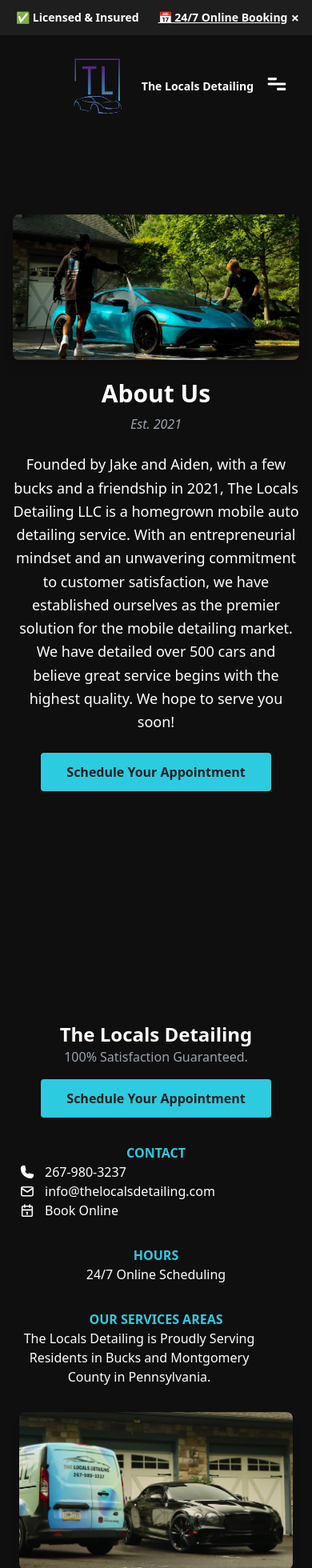
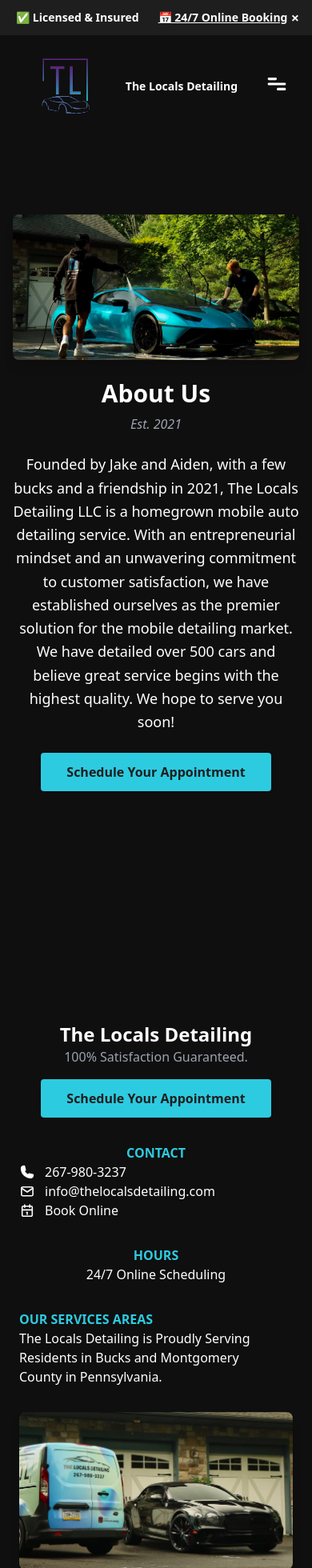
Before and after one commit to TravisDLeslie/thelocals, a React (Create React App) app: page /about-us in a window 390 px wide. Shown: the top 1960 px of the page at 80% size. Built offline with nearby package versions, Linux system fonts and the light colour scheme.

Commit message:
footer & nav

```diff
--- a/src/components/Footer.jsx
+++ b/src/components/Footer.jsx
@@ -46,8 +46,8 @@
 
           {/* Service Areas Section */}
           <div>
-            <h3 className="text-[#2DCBE0] font-bold">OUR SERVICES AREAS</h3>
-            <p className="w-[300px]">
+            <h3 className="text-[#2DCBE0] text-start font-bold">OUR SERVICES AREAS</h3>
+            <p className="w-[300px] text-start">
               The Locals Detailing is Proudly Serving Residents in Bucks and Montgomery County in Pennsylvania.
             </p>
           </div>
--- a/src/components/Navbar.jsx
+++ b/src/components/Navbar.jsx
@@ -14,8 +14,8 @@
   return (
     <nav className="bg-[#0F0F0F] text-white py-4 px-6 flex w-full justify-between items-center z-10">
       {/* Logo */}
-      <div className="text-2xl ml-12 font-bold">
-        <img src={logo} alt="The Locals" className="h-24" />
+      <div className="text-2xl ml-2 md:ml-12 font-bold">
+      <img src={logo} alt="The Locals" className="h-24" />
       </div>
 
       {/* Mobile-Only Text */}
```
